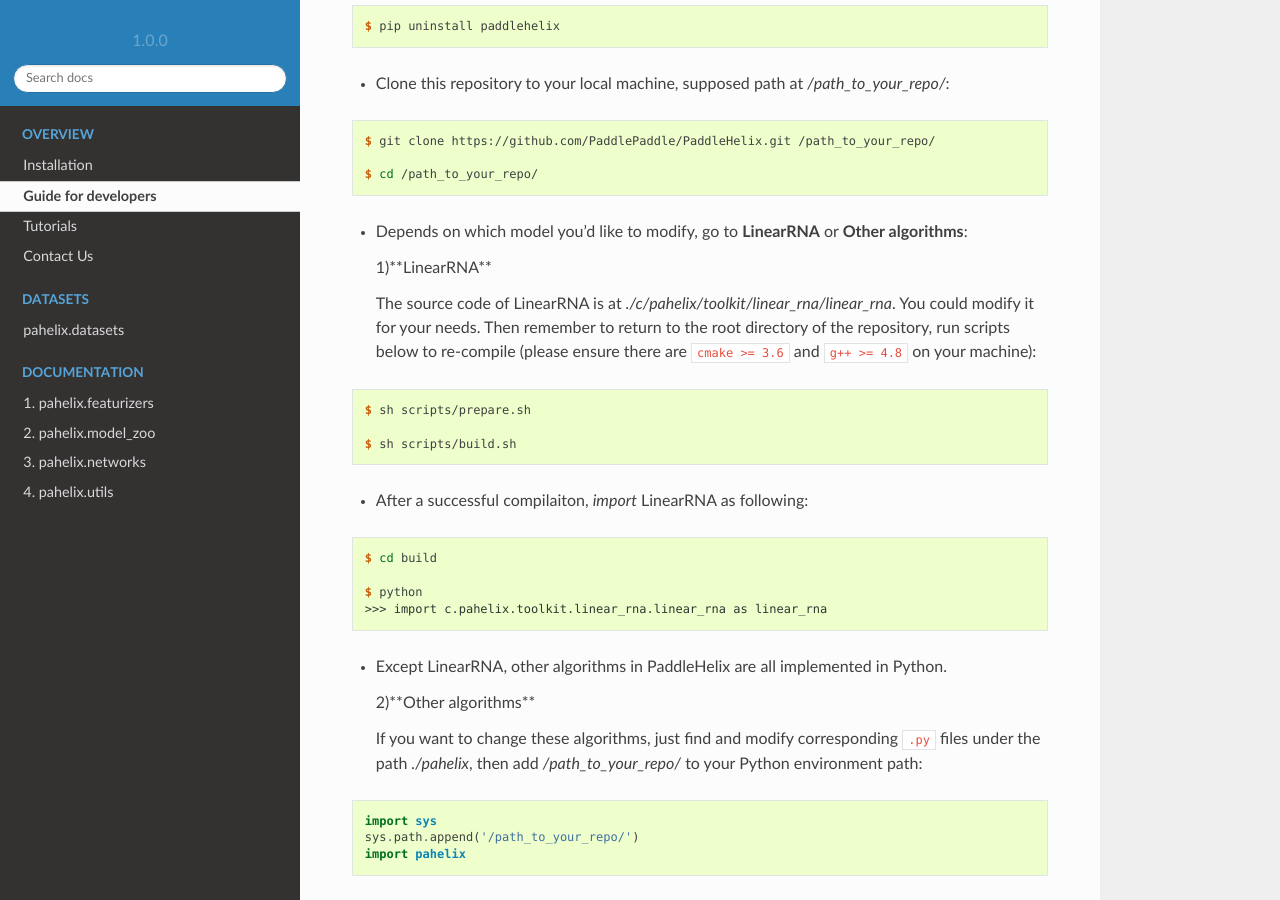
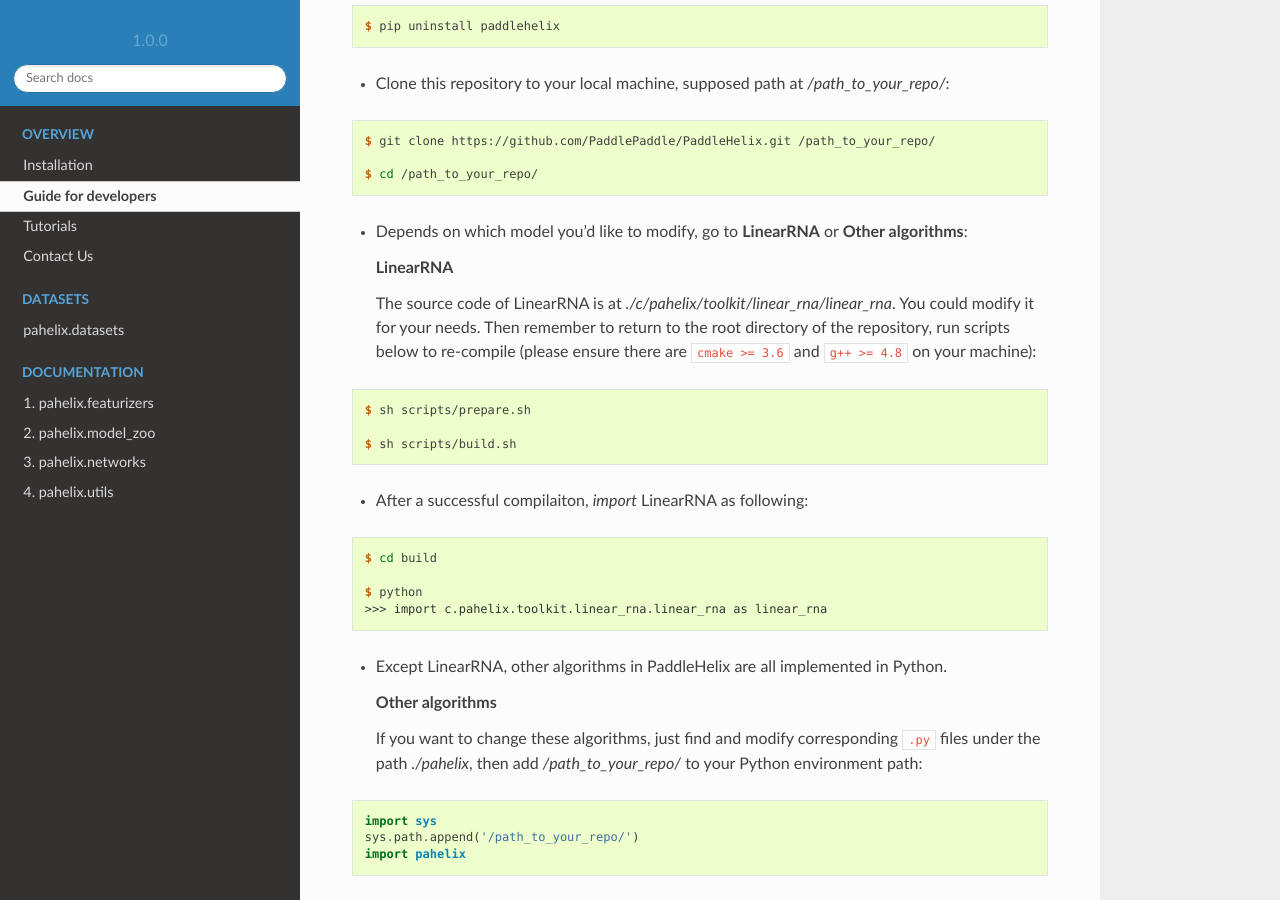
Before and after one commit to PaddlePaddle/PaddleHelix, a Sphinx documentation site: the page built from docs/developer.rst, in a window 1280 px wide and 900 px high, scrolled down 399 px. Built offline with Sphinx 7.4.7 and the Read the Docs theme 2.0.0, drawn with Linux system fonts in a browser that asks for light colours.

Commit message:
fix docs little typo

```diff
--- a/docs/developer.rst
+++ b/docs/developer.rst
@@ -22,7 +22,7 @@
 
 - Depends on which model you'd like to modify, go to **LinearRNA** or **Other algorithms**:
 
-  1)**LinearRNA**
+  **LinearRNA**
 
   The source code of LinearRNA is at `./c/pahelix/toolkit/linear_rna/linear_rna`. You could modify it for your needs. Then remember to return to the root directory of the repository, run scripts below to re-compile (please ensure there are ``cmake >= 3.6`` and ``g++ >= 4.8`` on your machine):
 
@@ -43,7 +43,7 @@
 
 - Except LinearRNA, other algorithms in PaddleHelix are all implemented in Python.
 
-  2)**Other algorithms**
+  **Other algorithms**
 
   If you want to change these algorithms, just find and modify corresponding ``.py`` files under the path `./pahelix`, then add `/path_to_your_repo/` to your Python environment path:
 
--- a/docs/readme.rst
+++ b/docs/readme.rst
@@ -25,7 +25,7 @@
 Features
 ========
 
-- High Efficency: We provide LinearRNA, a highly efficient toolkit for RNA structure prediction and analysis. LinearFold & LinearParitition achieve O(n) complexity in RNA-folding prediction, which is hundreds of times faster than traditional folding techniques.
+- High Efficency: We provide LinearRNA, a highly efficient toolkit for RNA structure prediction and analysis. LinearFold & LinearPartition achieve O(n) complexity in RNA-folding prediction, which is hundreds of times faster than traditional folding techniques.
 
 .. image:: ../.github/LinearRNA.jpg
    :align: center
```
